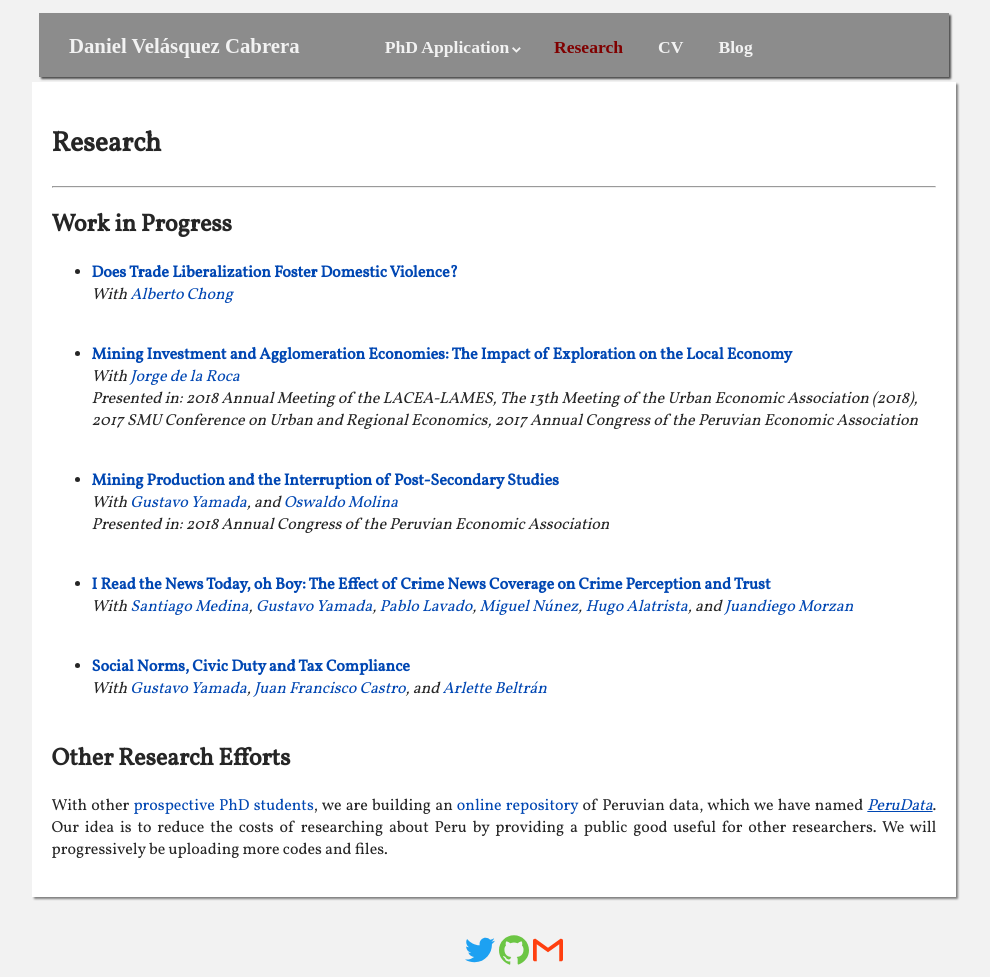
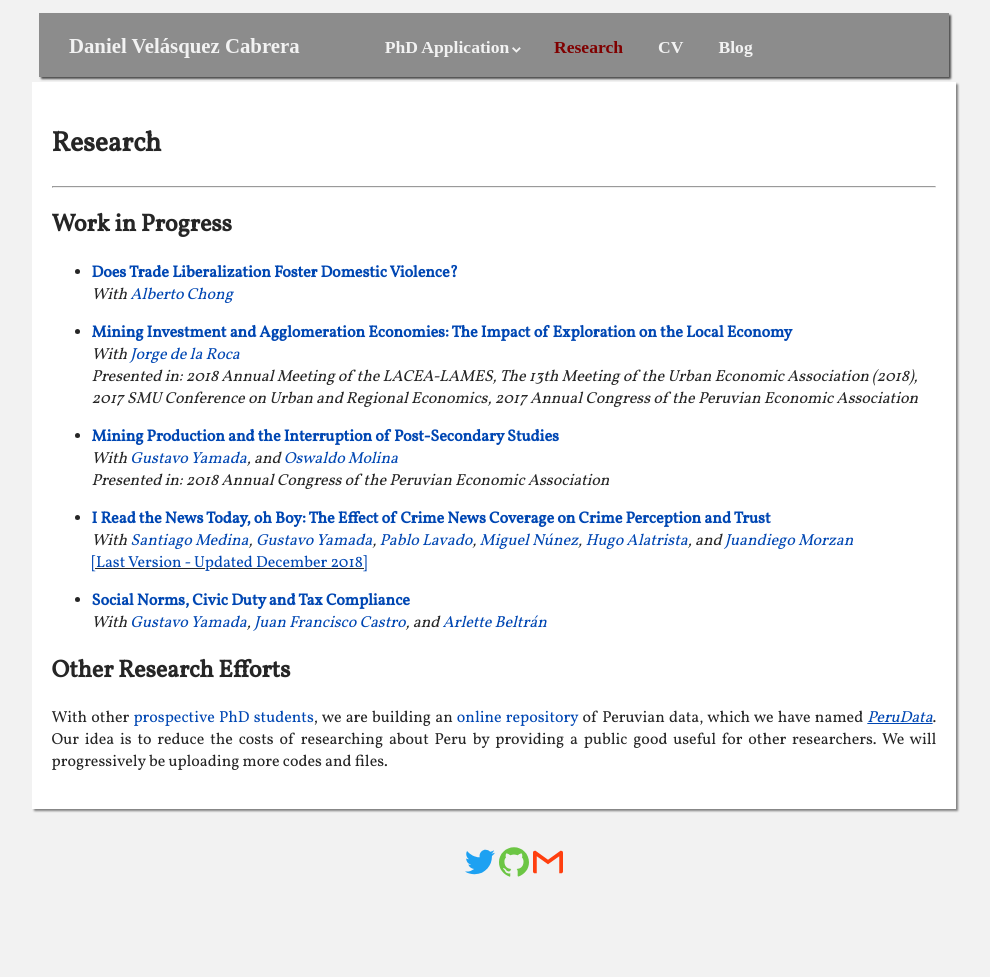
Before and after one commit to dvelasquezc/dvelasquezc.github.io, a Jekyll site: the page built from _pages/research.md, in a window 1280 px wide. Shown: the whole page, without its empty margins (146-1136 px from the left). Built offline with Jekyll 4.4.1, drawn with Linux system fonts in a browser that asks for light colours; some web fonts are replaced; after the commit the page ends 900 px from its top, so only the background shows below that.

Commit message:
crimeperception

```diff
--- a/_pages/research.md
+++ b/_pages/research.md
@@ -53,12 +53,20 @@ dropdown_folder: "no"
 				</i>
 			{% endif %}
 
+
+			{% if paper.pdf != 'no' %}
+			<div class = "pdf">
+				<u>{{ paper.pdf }}</u>
+			</div>
+			{% endif %}
+
+
+			{% if  paper.presented  != 'no' %}
 			<div class ="conferences">
-			{% if  paper.presented  != 'no' %}
-				<i>Presented in: {{ paper.presented }}</i><br />
+				<i>Presented in: {{ paper.presented }}</i>
+			</div>
 			{% endif %}
-			<br />
-			</div>
+
 		</ul>
 		</div>
 
--- a/_research/crime_perception.md
+++ b/_research/crime_perception.md
@@ -1,15 +1,15 @@
 ---
 title: 'I Read the News Today, oh Boy: The Effect of Crime News Coverage on Crime Perception and Trust'
 coauthors: Santiago Medina, Gustavo Yamada, Pablo Lavado, Miguel Núnez, Hugo Alatrista, Juandiego Morzan
-
 pubstatus: mimeo
 presented: "no"
+pdf: <a href="http://ftp.iza.org/dp12056.pdf">[Last Version - Updated December 2018]</a>
 abstract: 'Crime perception has increased in Peru in recent years, as in other developing and developed countries, in spite of the reduction in crime victimization figures. Our hypothesis is that the news industry is in part responsible for such developments. Using a novel database of written news, we identify short-term deviations from the long-term trend in the coverage of crime news at the province level and estimate the effect of news media on crime perception. We measure coverage as a function of the area an article occupies in cm2. Peruvians are great consumers of written news. For instance, Trome, a Peruvian gazette, is the most read Spanish-language newspaper in the world. We find that a spike of negative crime news increases people’s perception about the probability of being a crime victim. We find the opposite for positive crime news. However, the effect per cm2 of negative news is more than three times larger than the effect of positive news in absolute value, signaling a potential asymmetry in the revision of people’s expectations. We show that these changes in perception are smaller for recent crime victims than for non-victims and that women’s perception is less sensitive to positive crime news. We also explore how these perception changes are transmitted to the political landscape and how individuals distribute accountability and reward between different political institutions.'
 order_paper: 4
 layout: page
 ---
+<p>{{ page.pdf }}</p>
 <p><b>Co-author(s)</b>: {{ page.coauthors }} </p>
-
 {% if page.presented != 'no' %}
 <p><b>Presented in</b>: {{ page.presented }} </p>
 {% endif %}
```
Also changed, not shown: _research/exploration_agglomeration.md (+1 -0 lines), _research/mining_interruption.md (+1 -0 lines), _research/social_norms_sunat.md (+1 -0 lines), _research/trade_violence.md (+1 -0 lines).
